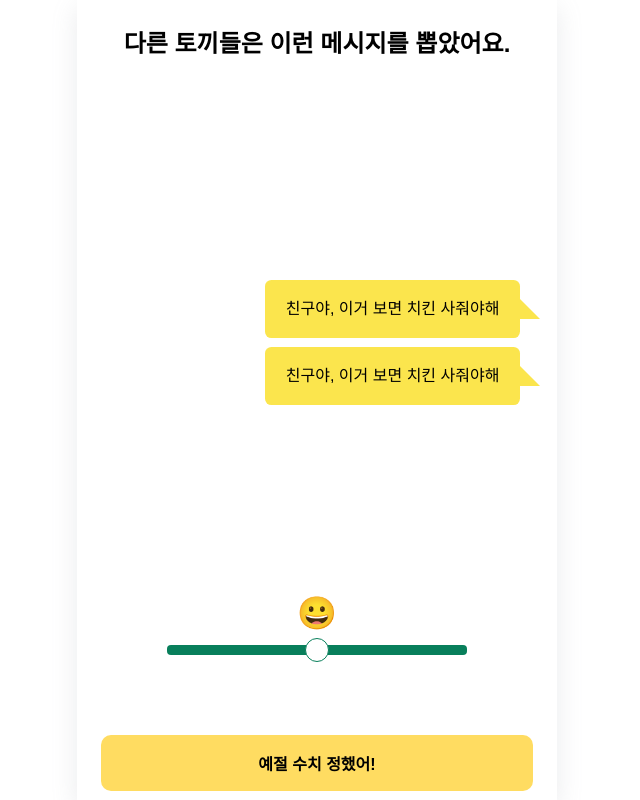
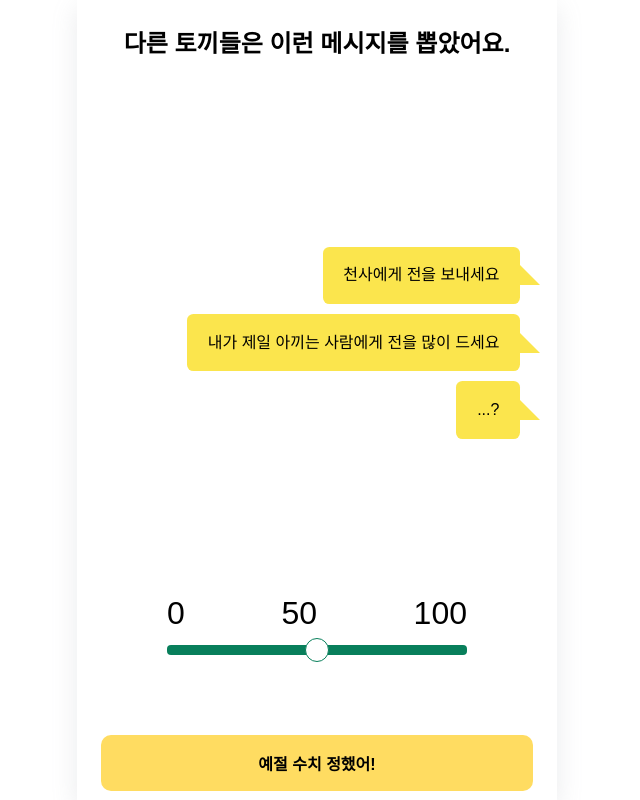
Before and after one commit to pagers-org/here-your-duckdam, a Next.js app: page /attitude in a window 1280 px wide. Shown: the whole page, without its empty margins (323-963 px from the left). Built offline with nearby package versions, Linux system fonts and the light colour scheme.

Commit message:
feat: 예의도에 따른 랜덤 메시지 생성

```diff
--- a/components/main/AttitudeRange.tsx
+++ b/components/main/AttitudeRange.tsx
@@ -1,35 +1,23 @@
 import styled from '@emotion/styled';
-import React, { useMemo, useState } from 'react';
+import React, { useState } from 'react';
 
-const politeTypes = {
-    0: '🙄',
-    1: '😀',
-    2: '😇',
-};
-
-const AttitudeRange = (props: { initialValue: number }) => {
+const AttitudeRange = (props: {
+    initialValue: number;
+    handleRange: (range: number) => void;
+}) => {
     const [rangeValue, setRangeValue] = useState(props.initialValue);
     const handleRangeValue = (event: React.ChangeEvent<HTMLInputElement>) => {
         setRangeValue(event.target.valueAsNumber);
+        props.handleRange(rangeValue);
     };
-
-    const politeEmoji = useMemo(() => {
-        if (rangeValue > 50) {
-            return politeTypes[2];
-        }
-
-        if (rangeValue === 0) {
-            return politeTypes[0];
-        }
-
-        if (rangeValue > 0) {
-            return politeTypes[1];
-        }
-    }, [rangeValue]);
 
     return (
         <StyledRange>
-            <label htmlFor="range">{politeEmoji}</label>
+            <label htmlFor="range">
+                <span>0</span>
+                <span>50</span>
+                <span>100</span>
+            </label>
             <input
                 type="range"
                 id="range"
@@ -47,6 +35,12 @@ const StyledRange = styled.div`
     justify-content: center;
     flex-direction: column;
     align-items: center;
+
+    label {
+        display: flex;
+        width: 100%;
+        justify-content: space-between;
+    }
 
     input[type='range'] {
         width: 300px;
--- a/pages/attitude/index.tsx
+++ b/pages/attitude/index.tsx
@@ -5,17 +5,55 @@ import {
     MessageBox,
     MessageItem,
 } from '@components/main';
+import type { PoliteKeys } from '@constant/CardMessage';
+import { word_0, word_1, word_2 } from 'constant/CardMessage';
 import Link from 'next/link';
+import { useCallback, useEffect, useMemo, useState } from 'react';
 
-const Main = () => {
+const randomNumber = (length: number) => Math.floor(Math.random() * length);
+
+const Attitude = () => {
+    const [politeRange, setPoliteRange] = useState<PoliteKeys>('50'); // 0, 50, 100
+    const [[message1, message2], setMessage] = useState<string[]>([
+        '..?',
+        '..?',
+    ]);
+
+    const politeLevel = useMemo(() => {
+        if (politeRange > 0 && politeRange < 30) {
+            return 0;
+        }
+        if (politeRange > 33 && politeRange < 60) {
+            return 50;
+        }
+        if (politeRange > 66 && politeRange <= 100) {
+            return 50;
+        }
+        return 100;
+    }, [politeRange]);
+
+    const messageGenerator = useCallback(() => {
+        return `${word_0[randomNumber(word_0.length)]}
+        ${word_1[politeLevel][randomNumber(word_1[politeLevel].length)]}
+        ${word_2[politeLevel][randomNumber(word_2[politeLevel].length)]}`;
+    }, [politeLevel]);
+
+    useEffect(() => {
+        return setMessage([messageGenerator(), messageGenerator()]);
+    }, [politeLevel, messageGenerator]);
+
     return (
         <>
             <AttitudeTitle text={'다른 토끼들은 이런 메시지를 뽑았어요.'} />
             <MessageBox>
-                <MessageItem>친구야, 이거 보면 치킨 사줘야해</MessageItem>
-                <MessageItem>친구야, 이거 보면 치킨 사줘야해</MessageItem>
+                <MessageItem>{message1}</MessageItem>
+                <MessageItem>{message2}</MessageItem>
+                <MessageItem>...?</MessageItem>
             </MessageBox>
-            <AttitudeRange initialValue={50} />
+            <AttitudeRange
+                initialValue={50}
+                handleRange={(range) => setPoliteRange(range)}
+            />
             <Link href="secret">
                 <Button>예절 수치 정했어!</Button>
             </Link>
@@ -23,4 +61,4 @@ const Main = () => {
     );
 };
 
-export default Main;
+export default Attitude;
```
